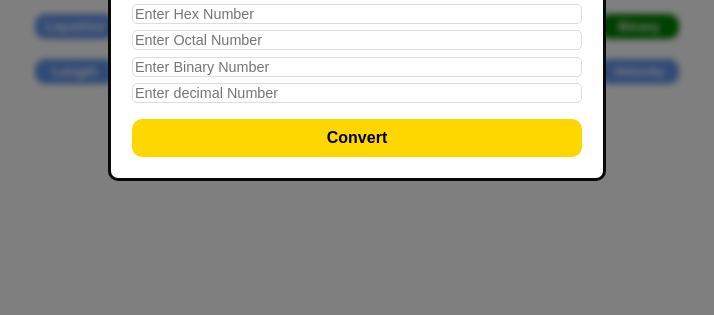
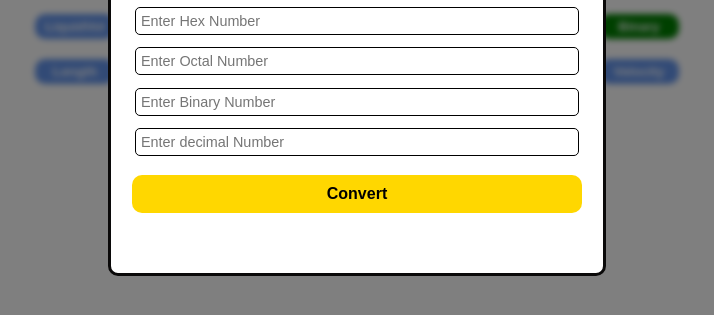
Before and after one commit to KenStern1219/UnitConversion, a website: page UnitConversion.html in a window 1280 px wide. Both pictures are taken after a click on the button "Binary". Shown: the part 429-744 px from the top of the page, without its empty margins (283-997 px from the left). Drawn offline with Linux system fonts and the light colour scheme.

Commit message:
Error message (in red) added to bottom of dialog - contents will be controlled in the Javascript. For now a placeholder 'Error' message is displayed

```diff
--- a/UnitConversion.html
+++ b/UnitConversion.html
@@ -36,7 +36,7 @@
                 <button id="velocity" class="selectorBtn">Velocity</button>
             </div>
 
-            <div class="converter notHidden">
+            <div class="converter">
                 <span>Convert: </span>
                 <input type="number" id="inputValue" value=1>
                 <select id="fromUnit">
@@ -49,7 +49,7 @@
                 <button id="convertButton">Convert</button>
             </div>
 
-            <div class="result notHidden">
+            <div class="result">
                 <p id="resultValue">Result: <input type="text" id="resultValue"></p>
             </div>
 
@@ -71,6 +71,7 @@
                 <input type="text" id="binaryNumber" placeholder="Enter Binary Number" />
                 <input type="text" id="decimalNumber" placeholder="Enter decimal Number" />
                 <button class="btn">Convert</button>
+                <input type="text" id="errorMessage" readonly/>
             </section>
 
             <div class="overlay hidden"></div>
--- a/script.js
+++ b/script.js
@@ -28,6 +28,7 @@ document.addEventListener("DOMContentLoaded", function ()
     const octalValue = document.getElementById("octalNumber");
     const binaryValue = document.getElementById("binaryNumber");
     const decimalValue = document.getElementById("decimalNumber");
+    const errorMessage = document.getElementById("errorMessage");
 
     const converter = document.querySelector(".converter");
     const result = document.querySelector(".result");
@@ -253,6 +254,9 @@ document.addEventListener("DOMContentLoaded", function ()
         //
         inputValue.value = "1";
 
+
+        errorMessage.textContent = "Error";
+
         //
         // Populate the drop down boxes with the appropriate units
         //
--- a/styles.css
+++ b/styles.css
@@ -95,9 +95,11 @@ h2
 
 .modal input
 {
-    border: 1px solid #ddd;
+    border: 1px solid black;
     border-radius: 5px;
     font-size: 0.9em;
+    padding: 5px;
+    margin: 3px;
 }
 
 .modal p
@@ -127,6 +129,12 @@ button
     font-size: 1em;
 }
 
+#errorMessage
+{
+    border: 0;
+    color: red;
+}
+
 .btn-close
 {
     transform: translate(10px, -20px);
```
